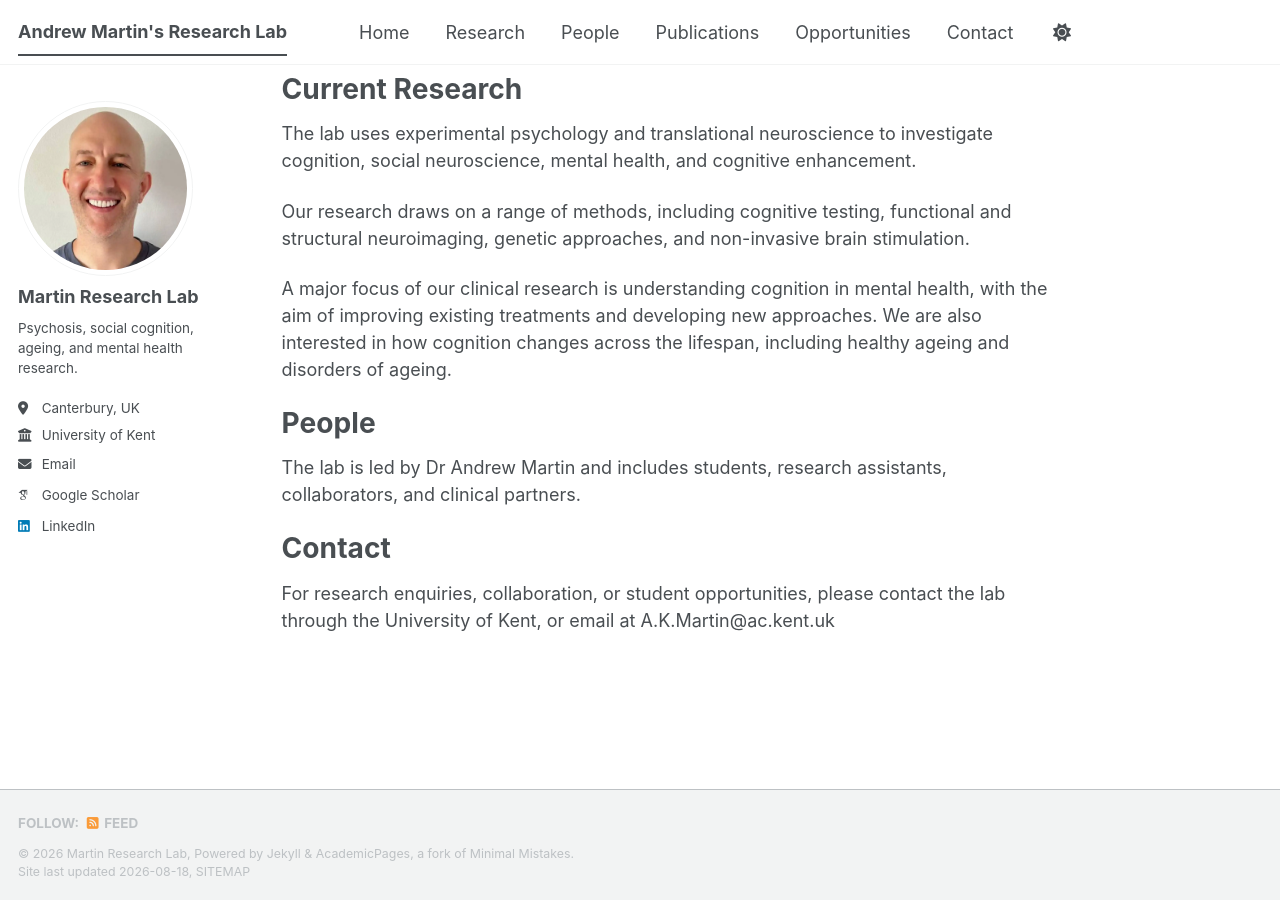
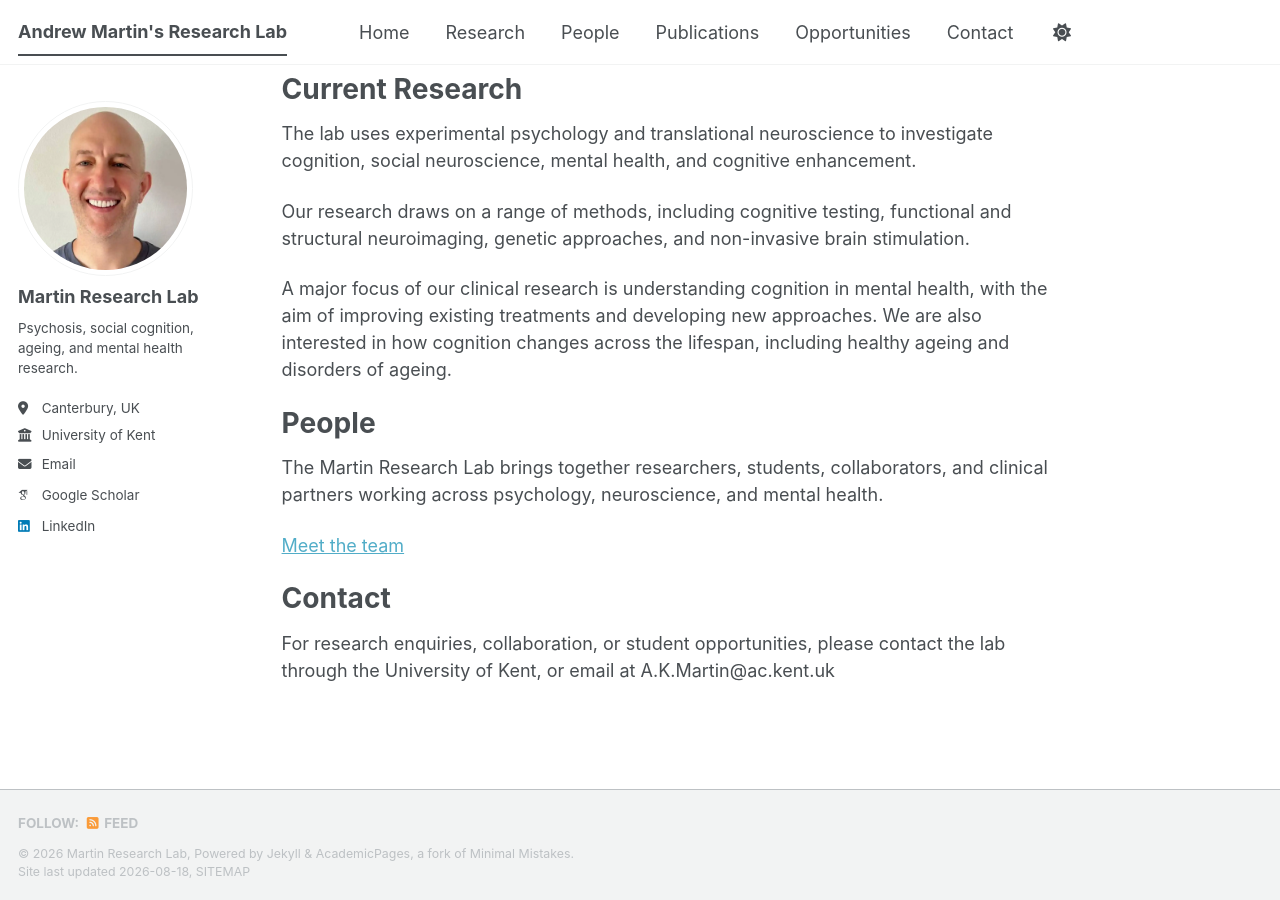
Before and after one commit to DacianS15/martins-lab.github.io, a Jekyll site: the page built from _pages/about.md, in a window 1280 px wide and 900 px high, scrolled down 685 px. Built offline with Jekyll 4.4.1, drawn with Linux system fonts in a browser that asks for light colours; some web fonts are replaced; a script bundle is joined from its source files by our own code; library files that are not in the unit come from our copies.

Commit message:
Improve homepage content and structure

```diff
--- a/_pages/about.md
+++ b/_pages/about.md
@@ -35,11 +35,12 @@ Our research draws on a range of methods, including cognitive testing, functiona
 
 A major focus of our clinical research is understanding cognition in mental health, with the aim of improving existing treatments and developing new approaches. We are also interested in how cognition changes across the lifespan, including healthy ageing and disorders of ageing.
 
-
 People
 ======
 
-The lab is led by Dr Andrew Martin and includes students, research assistants, collaborators, and clinical partners.
+The Martin Research Lab brings together researchers, students, collaborators, and clinical partners working across psychology, neuroscience, and mental health.
+
+[Meet the team](/martins-lab.github.io/people/)
 
 
 
```
